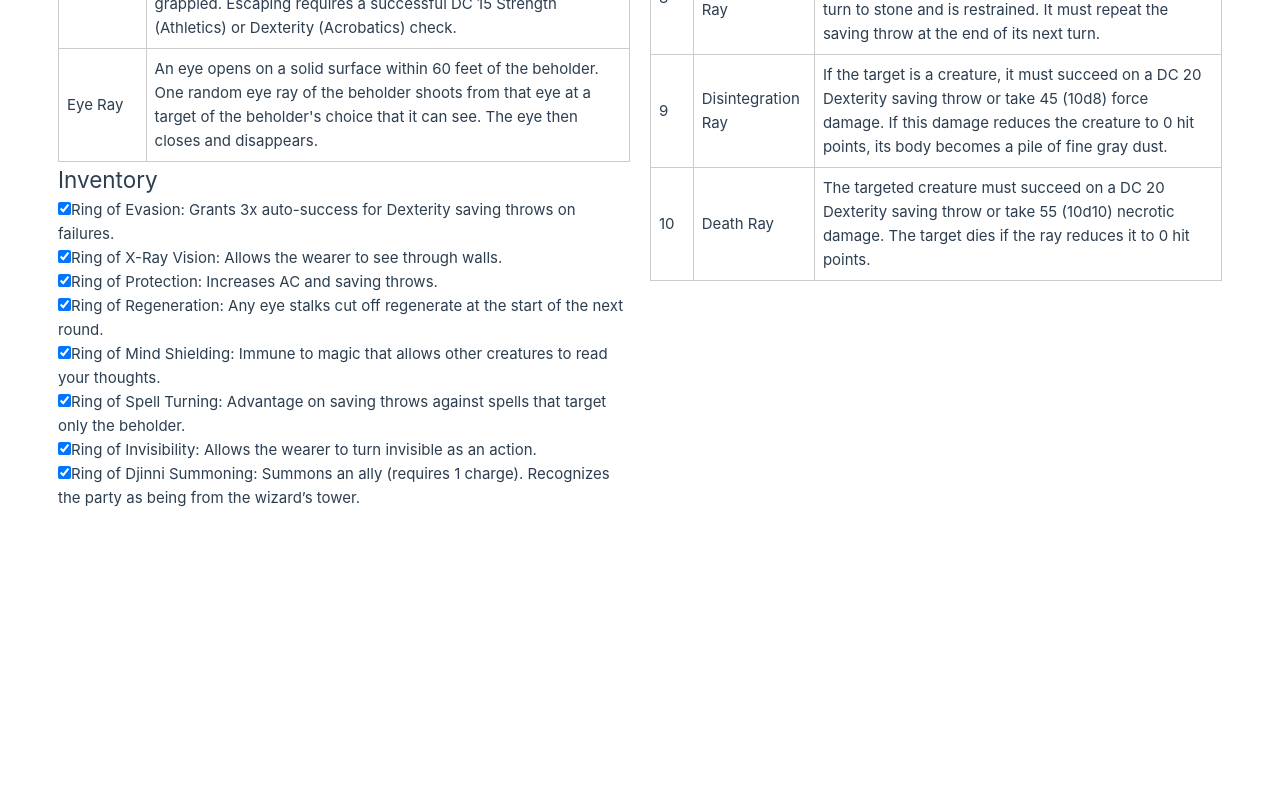
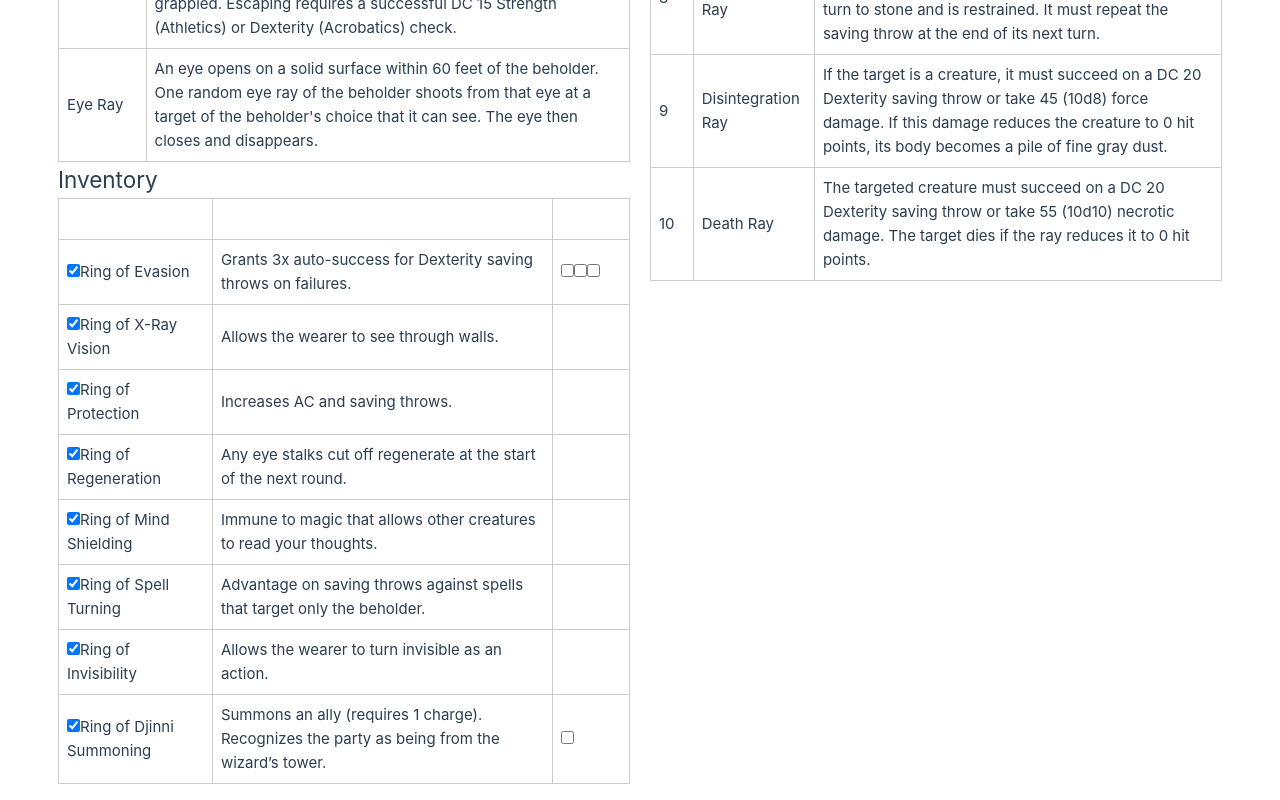
Before and after one commit to PriceNathan/BeholderStatTracker, a Vue app: page / in a window 1280 px wide. Shown: the part 1003-1803 px from the top of the page. Before the commit the page ends 1529 px from the top, so only its background shows below. Built offline with nearby package versions, Linux system fonts and the light colour scheme.

Commit message:
shows item charges, better layout

```diff
--- a/src/components/Beholder.vue
+++ b/src/components/Beholder.vue
@@ -16,8 +16,6 @@
               </div>
               <button @click="startNewRound">Start New Round</button>
             </div>
-
-
           </div>
 
           <div class="stats-lair-actions">
@@ -62,10 +60,7 @@
                 </div>
               </div>
             </div>
-
           </div>
-
-
 
           <div class="actions-lair-actions">
             <h2>Actions</h2>
@@ -94,14 +89,36 @@
               </tbody>
             </table>
           </div>
+
           <div class="inventory">
             <h2>Inventory</h2>
-            <div v-for="(item, index) in beholder.inventory" :key="index" class="item">
-              <label>
-                <input type="checkbox" :checked="item.equipped" @change="toggleItemEffect(item)" />
-                <strong>{{ item.name }}</strong>: {{ item.description }}
-              </label>
-            </div>
+            <table>
+              <thead>
+              <tr>
+                <th>Item</th>
+                <th>Description</th>
+                <th>Charges</th>
+              </tr>
+              </thead>
+              <tbody>
+              <tr v-for="(item, index) in beholder.inventory" :key="index" class="item">
+                <td>
+                  <label>
+                    <input type="checkbox" v-model="item.equipped" />
+                    <strong>{{ item.name }}</strong>
+                  </label>
+                </td>
+                <td>{{ item.description }}</td>
+                <td>
+                  <div v-if="item.charges > 0">
+                    <label v-for="n in item.charges" :key="n">
+                      <input type="checkbox" />
+                    </label>
+                  </div>
+                </td>
+              </tr>
+              </tbody>
+            </table>
           </div>
         </div>
 
@@ -245,10 +262,10 @@ export default {
   margin-top: 0; /* Remove top margin to align with labels */
 }
 
-.ac-label, .hp-label {
+.ac-label,
+.hp-label {
   margin: 0; /* Reset margin for consistent height */
 }
-
 
 .full-width-wrapper {
   width: 95vw;
@@ -266,7 +283,8 @@ export default {
   width: 100%;
 }
 
-.left-column, .right-column {
+.left-column,
+.right-column {
   flex: 1;
   margin: 0 10px;
 }
@@ -281,7 +299,8 @@ table {
   border-collapse: collapse;
 }
 
-th, td {
+th,
+td {
   padding: 0.5rem;
   border: 1px solid #ccc;
   text-align: left;
```
